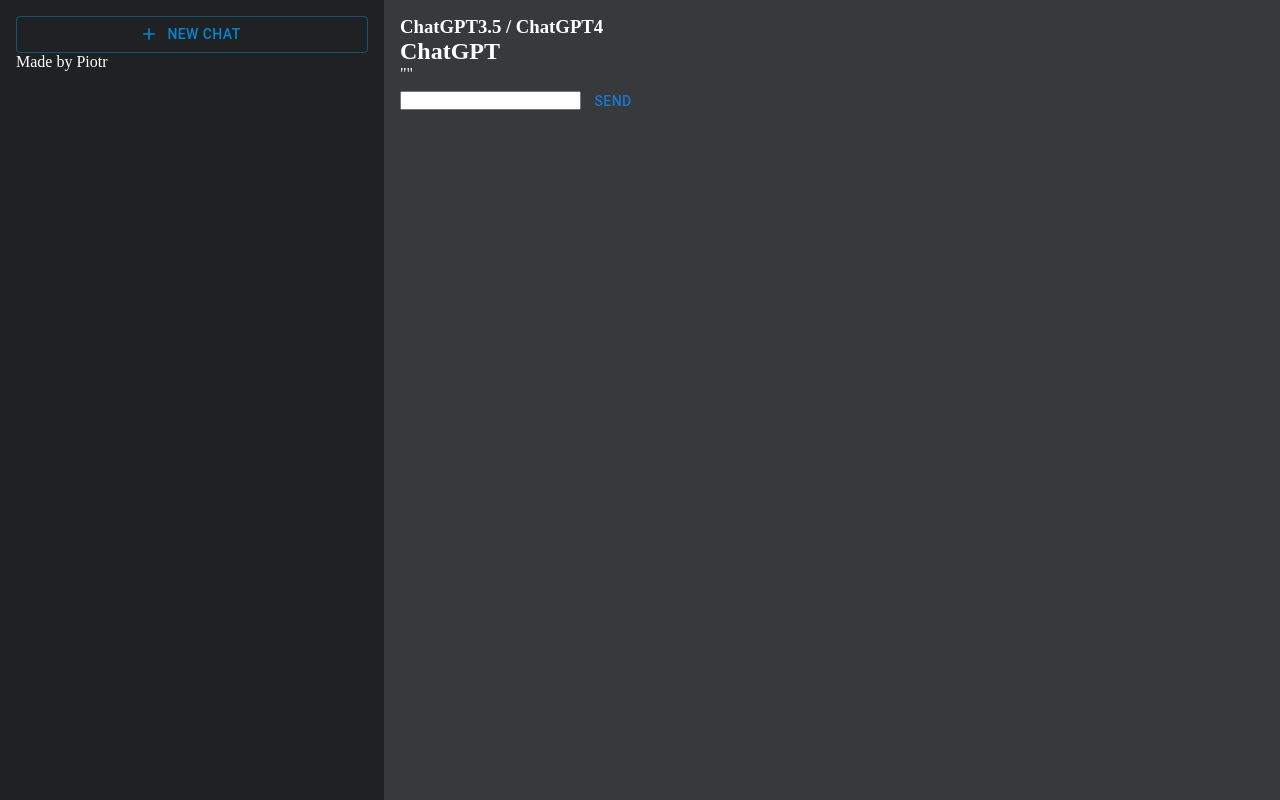
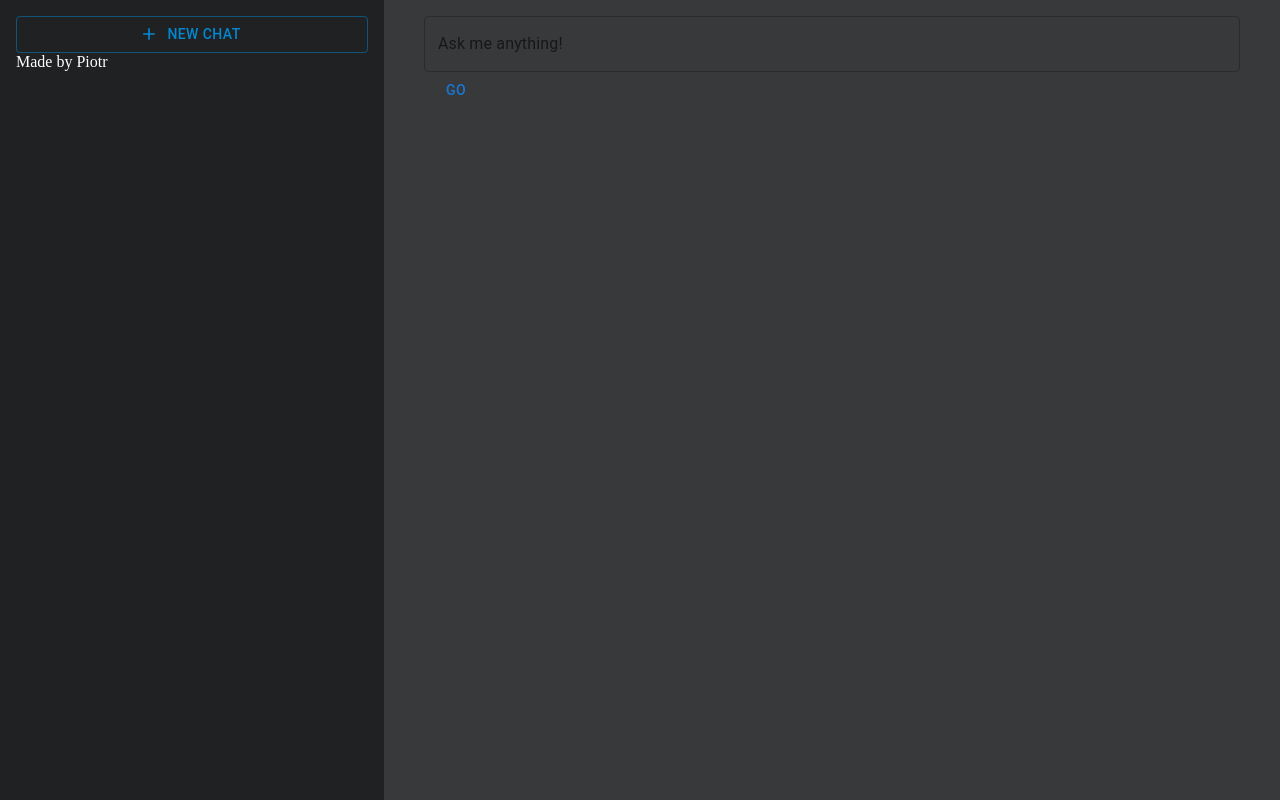
Before and after one commit to piotrszczesniak/chatgpt-clone-next, a Next.js app: page / in a window 1280 px wide. Built offline with nearby package versions, Linux system fonts and the light colour scheme.

Commit message:
refactor fetch function to get chat like experience, add some mui styles

```diff
--- a/src/pages/api/generate.ts
+++ b/src/pages/api/generate.ts
@@ -4,15 +4,11 @@
 type ResponseData = {};
 
 export default async function handler(req: NextApiRequest, res: NextApiResponse) {
+  console.log('running...');
   const body = {
     model: 'gpt-3.5-turbo',
-    messages: [
-      {
-        role: 'user',
-        content: req.body.message,
-      },
-    ],
-    max_tokens: 20,
+    messages: [...req.body.messages],
+    max_tokens: 10,
   };
 
   const requestOptions: RequestInit = {
--- a/src/pages/index.tsx
+++ b/src/pages/index.tsx
@@ -5,7 +5,8 @@
 
 import Button from '@mui/material/Button';
 import AddIcon from '@mui/icons-material/Add';
-import { ChangeEvent, useState } from 'react';
+import { ChangeEvent, FormEvent, useState } from 'react';
+import { Box, Container, Paper, TextField } from '@mui/material';
 
 const inter = Inter({ subsets: ['latin'] });
 
@@ -13,35 +14,40 @@
 
 type Message = {
   role: 'user' | 'assistant' | null;
-  content: string;
+  content: string | null;
 };
 
 export default function Home() {
   const [value, setValue] = useState<string>('');
-  const [message, setMessage] = useState<Message>({
-    role: null,
-    content: '',
-  });
+
+  const [messages, setMessages] = useState<Message[] | []>([]);
 
   const handleValueChange = (e: ChangeEvent<HTMLInputElement>) => {
     setValue(e.target.value);
   };
 
-  const getMessages = async () => {
+  const handleMessagesSend = (e: FormEvent<HTMLFormElement>) => {
+    e.preventDefault();
+    setMessages([...messages, { role: 'user', content: value }]);
+    fetchData();
+  };
+
+  const fetchData = async () => {
     const requestOptions = {
       method: 'POST',
       headers: {
         'Content-Type': 'application/json',
       },
       body: JSON.stringify({
-        message: value,
+        messages: [...messages, { role: 'user', content: value }],
       }),
     };
 
     try {
       const resposne = await fetch(`http://localhost:3000/api/generate`, requestOptions);
       const data = await resposne.json();
-      setMessage(data.choices[0].message);
+      setMessages((currentMessages) => [...currentMessages, data.choices[0].message]);
+      setValue('');
     } catch (error) {
       console.error(error);
     }
@@ -60,19 +66,27 @@
           <Button className={styles.button} color='info' fullWidth variant='outlined' startIcon={<AddIcon />}>
             new chat
           </Button>
-          <ul className='history'></ul>
+
           <nav>
             <p>Made by Piotr</p>
           </nav>
         </section>
         <section className={styles.content}>
-          <h3>ChatGPT3.5 / ChatGPT4</h3>
-          <h1>{`ChatGPT`}</h1>
-
-          <p>{JSON.stringify(message?.content)}</p>
-
-          <input value={value} onChange={handleValueChange} />
-          <Button onClick={getMessages}>send</Button>
+          <Container>
+            {messages.map((message, index) => {
+              return (
+                <Box sx={{ bgcolor: '#cfe8fc', marginBottom: '0.5rem' }} key={index}>
+                  <Paper key={index} sx={{ padding: '0.5rem' }}>
+                    {message.role}: {message.content}
+                  </Paper>
+                </Box>
+              );
+            })}
+            <form onSubmit={handleMessagesSend}>
+              <TextField fullWidth value={value} onChange={handleValueChange} label='Ask me anything!' maxRows={4} />
+              <Button type='submit'>go</Button>
+            </form>
+          </Container>
         </section>
       </main>
     </>
```
